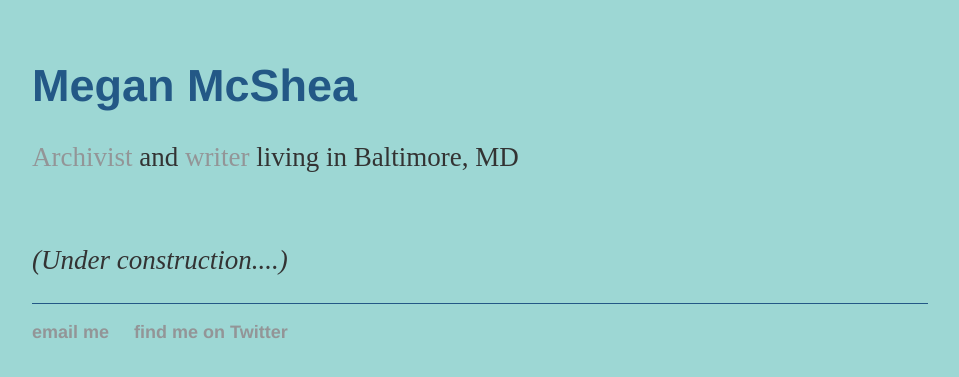
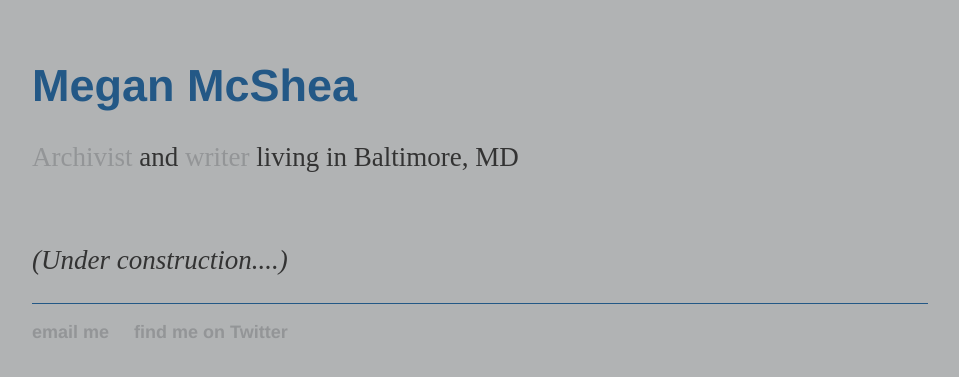
Before and after one commit to megan-mcshea/megan-mcshea.github.io, a Jekyll site: the page index.html, which Jekyll copies as it is, in a window 1280 px wide. Shown: the top 377 px of the page, without its empty margins (160-1119 px from the left). Built offline with Jekyll 4.4.1, drawn with Linux system fonts in a browser that asks for light colours.

Commit message:
Update main.css

```diff
--- a/css/main.css
+++ b/css/main.css
@@ -1,7 +1,7 @@
 body {
     margin: 60px auto;
     width: 70%;
-    background-color: #9DD7D4
+    background-color: #b1b3b4
 }
 nav ul, footer ul {
     font-family:'Helvetica', 'Arial', 'Sans-Serif';
```
